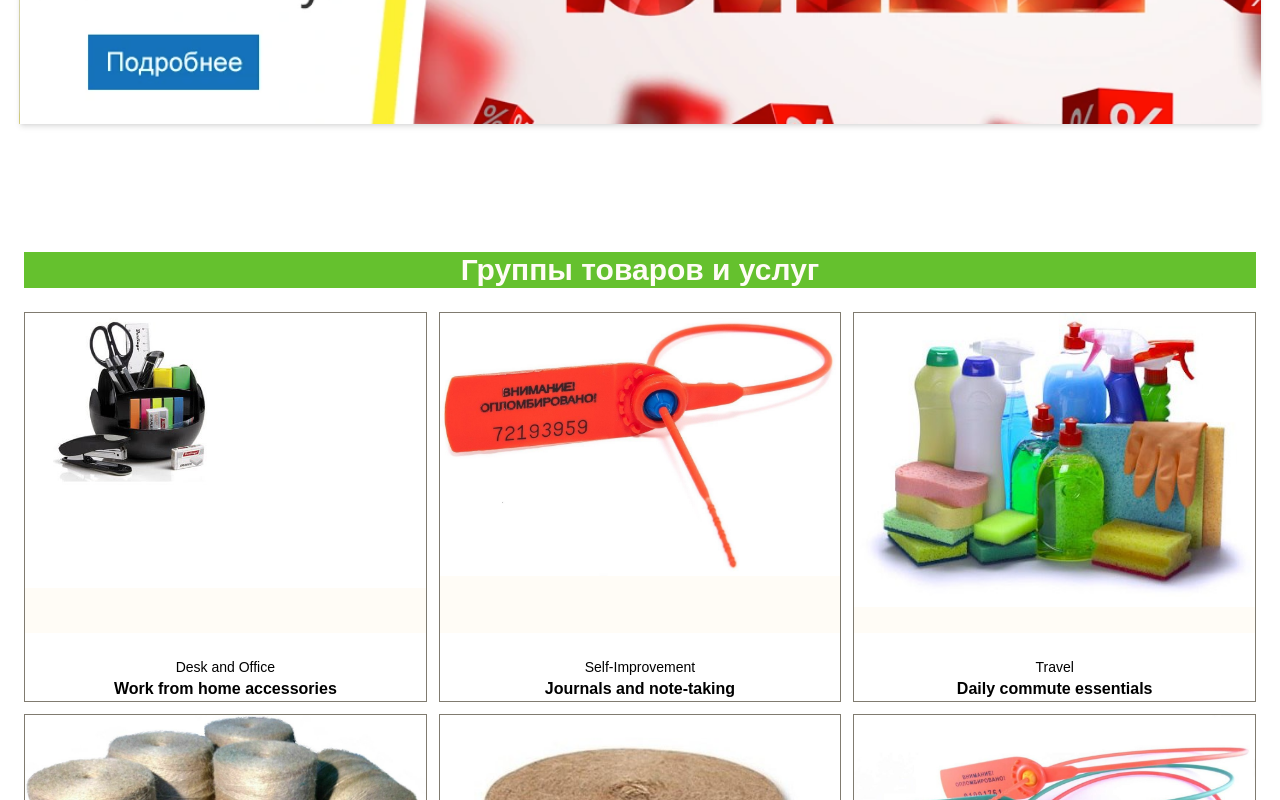
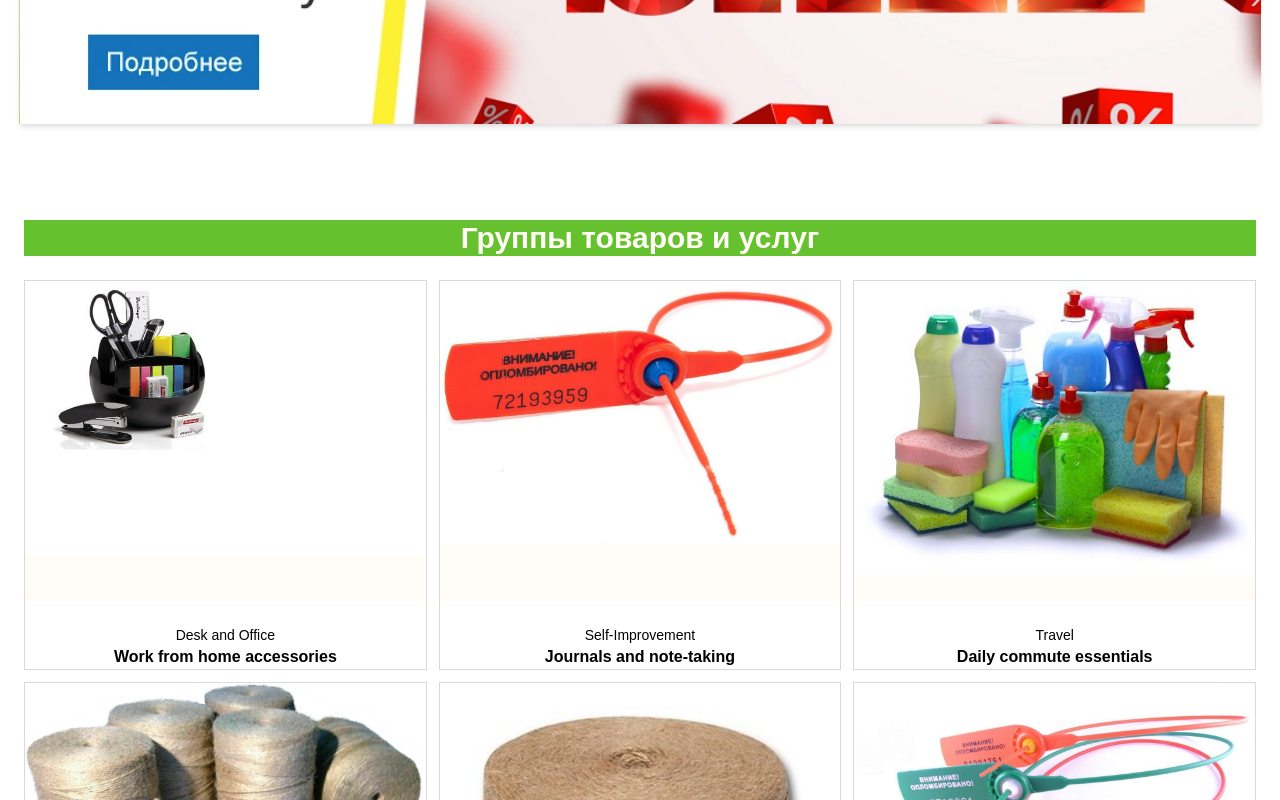
Before and after one commit to Wester641/ordinarykg, a React (Create React App) app: page / in a window 1280 px wide. Shown: the part 400-1200 px from the top of the page. Built offline with nearby package versions, Linux system fonts and the light colour scheme.

Commit message:
currected paddings and margins

```diff
--- a/src/components/promoSection/PromoSection.jsx
+++ b/src/components/promoSection/PromoSection.jsx
@@ -19,7 +19,7 @@ export default function PromoSection() {
   return (
     <div className="bg-gray-100">
       <div className="mx-auto max-w-7xl px-4 sm:px-6">
-        <div className="mx-auto max-w-2xl py-16 sm:py-24 lg:max-w-none lg:py-32">
+        <div className="mx-auto max-w-2xl py-16 sm:py-24 lg:max-w-none lg:pb-32  lg:pt-15">
           <h2 className="text-3xl font-bold text-gray-900 text-center bg-green text-white ">
             Группы товаров и услуг
           </h2>
@@ -28,7 +28,7 @@ export default function PromoSection() {
             {callouts.map((callout) => (
               <div
                 key={callout.name}
-                className="group relative  ring-offset-slate-100 flex flex-col items-center justify-center  border border-solid border-gray"
+                className="group relative  ring-offset-slate-100 flex flex-col items-center justify-center border border-[#d9d9d9]"
               >
                 <div className="relative h-80 w-full overflow-hidden rounded-lg bg-white sm:aspect-h-1 sm:aspect-w-2 lg:aspect-h-1 lg:aspect-w-1 group-hover:opacity-75">
                   <img
```
